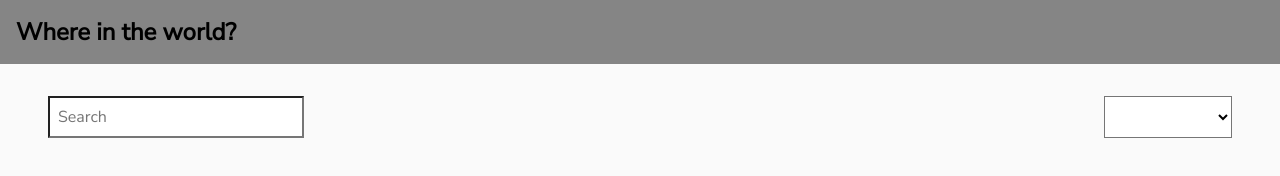
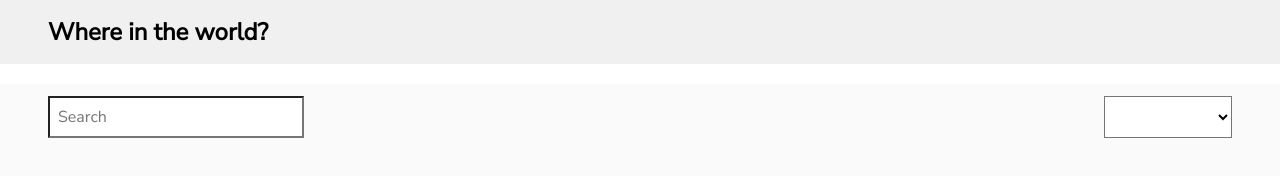
Before and after one commit to abhikhatri67/Countries-App, a plain HTML site: page index.html in a window 1280 px wide. Drawn offline with Linux system fonts and the light colour scheme; no server answers.

Commit message:
Header styles fixed.

```diff
--- a/style.css
+++ b/style.css
@@ -16,7 +16,10 @@ body {
 
 .header {
   padding: 1rem;
-  background-color: hsl(0, 0%, 52%);
+  padding-left: 3rem;
+  font-weight: 900;
+  background-color: hsl(0, 0%, 94%);
+  box-shadow: 0px 20px 0px 0px #fff;
 }
 
 .header input {
```
